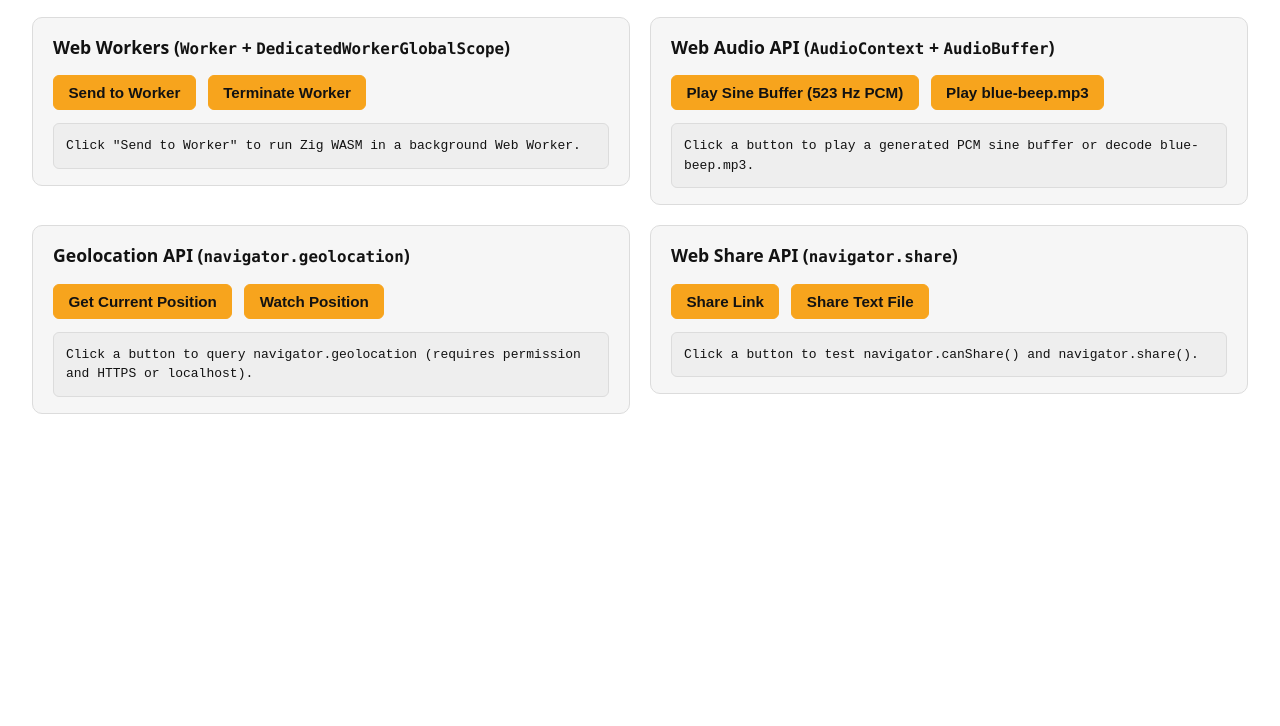
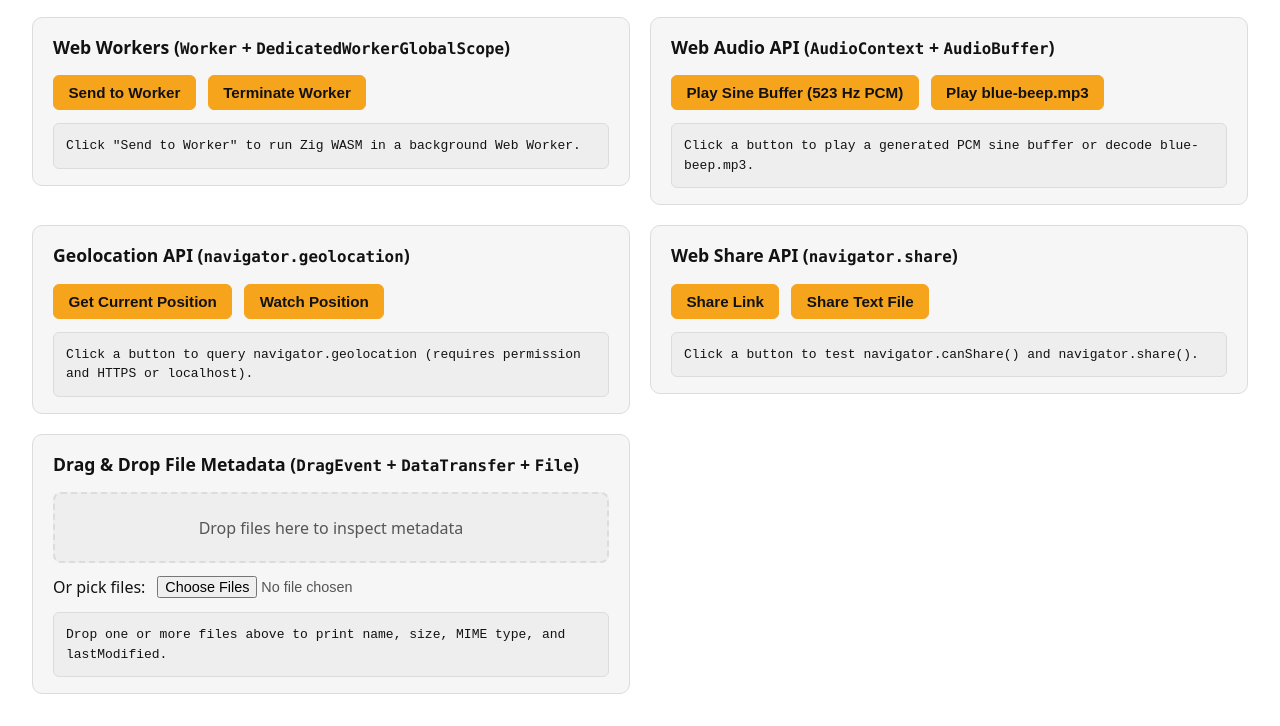
Before and after one commit to dasimmet/zig-webapi, a plain HTML site: page example/static/index.html in a window 1280 px wide. Shown: the part 1324-2050 px from the top of the page. Before the commit the page ends 1770 px from the top, so only its background shows below. Drawn offline with Linux system fonts and the light colour scheme; no server answers; a script that the page names is missing.

Commit message:
add drag and drop support

```diff
--- a/example/static/index.html
+++ b/example/static/index.html
@@ -145,6 +145,16 @@
       </div>
       <pre id="share-output">Click a button to test navigator.canShare() and navigator.share().</pre>
     </section>
+
+    <section class="panel">
+      <h2>Drag &amp; Drop File Metadata (<code>DragEvent</code> + <code>DataTransfer</code> + <code>File</code>)</h2>
+      <div id="drop-zone" class="drop-zone" tabindex="0">Drop files here to inspect metadata</div>
+      <div class="row">
+        <label for="drop-file-input">Or pick files:</label>
+        <input id="drop-file-input" type="file" multiple>
+      </div>
+      <pre id="drop-output">Drop one or more files above to print name, size, MIME type, and lastModified.</pre>
+    </section>
   </main>
 
   <noscript>
--- a/example/static/style.css
+++ b/example/static/style.css
@@ -151,6 +151,30 @@ input[type="text"]:focus {
   outline-offset: 1px;
 }
 
+input[type="file"] {
+  color: var(--muted);
+  font-size: 0.9rem;
+  max-width: 100%;
+}
+
+.drop-zone {
+  border: 2px dashed var(--border);
+  border-radius: 8px;
+  background: var(--code-bg);
+  color: var(--muted);
+  padding: 1.35rem 1rem;
+  text-align: center;
+  margin-bottom: 0.75rem;
+  transition: border-color 0.15s ease, color 0.15s ease;
+}
+
+.drop-zone.drag-over,
+.drop-zone:focus {
+  border-color: var(--accent);
+  color: var(--text);
+  outline: none;
+}
+
 pre {
   background: var(--code-bg);
   border: 1px solid var(--border);
```
Also changed, not shown: 7 other files.
